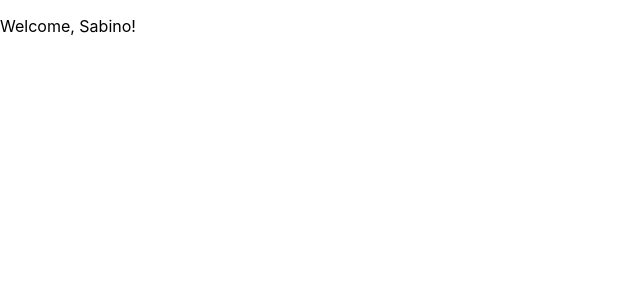
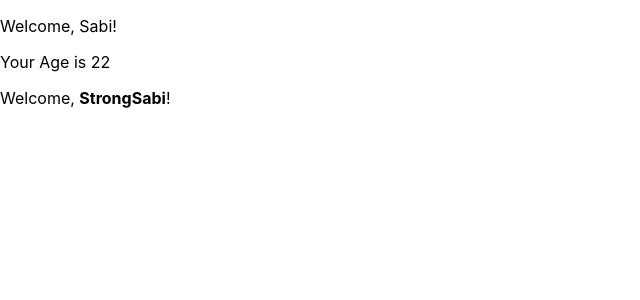
Before and after one commit to SabinoRotondi/React-Esercizi-Sabi, a React (Create React App) app: page / in a window 1280 px wide. Shown: the top 300 px of the page, without its empty margins (0-640 px from the left). Built offline with nearby package versions, Linux system fonts and the light colour scheme.

Commit message:
feat:props

```diff
--- a/public/index.html
+++ b/public/index.html
@@ -14,7 +14,7 @@
       manifest.json provides metadata used when your web app is installed on a
       user's mobile device or desktop. See https://developers.google.com/web/fundamentals/web-app-manifest/
     -->
-    <link rel="manifest" href="%PUBLIC_URL%/manifest.json" />
+    <!--<link rel="manifest" href="%PUBLIC_URL%/manifest.json" />-->
     <!--
       Notice the use of %PUBLIC_URL% in the tags above.
       It will be replaced with the URL of the `public` folder during the build.
--- a/src/App.js
+++ b/src/App.js
@@ -5,10 +5,14 @@
 //import AppSciuti from './Esercizi svolti/Components03'
 //import HelloSciutiSec from './Esercizi svolti/Components06'
 import Welcome from './Esercizi svolti/Props01'
+import WelcomeSec from './Esercizi svolti/Props03'
+import WelcomeStrong from './Esercizi svolti/Props04';
 function App() {
   return (
     <div className="App">
-      <Welcome name="Sabino" />
+      <Welcome name="Sabi" />
+      <WelcomeSec age={22} />
+      <WelcomeStrong name={<strong>StrongSabi</strong>} />
     </div>
   );
 }
--- /dev/null
+++ b/src/Esercizi svolti/Props02.js
@@ -0,0 +1,2 @@
+/*1)If prop values are not passed to a certain component, that prop will have a value of undefined.
+2)Yes, we can assign default values to a prop object with 'component.defaultProps'*/
--- /dev/null
+++ b/src/Esercizi svolti/Props03.js
@@ -0,0 +1,11 @@
+import React, { Component } from 'react'
+
+class WelcomeSec extends Component {
+  render() {
+    return (
+      <p>Your Age is {this.props.age}</p>
+    )
+  }
+}
+
+export default WelcomeSec
--- a/src/Esercizi svolti/Components07.js
+++ b/src/Esercizi svolti/Props04.js
@@ -1,11 +1,11 @@
 import React, { Component } from 'react'
 
-export class Message extends Component {
+class WelcomeStrong extends Component {
   render() {
     return (
-      <p>What a beautiful day!</p>
+      <p>Welcome, {this.props.name}!</p>
     )
   }
 }
 
-export default Message
+export default WelcomeStrong
```
